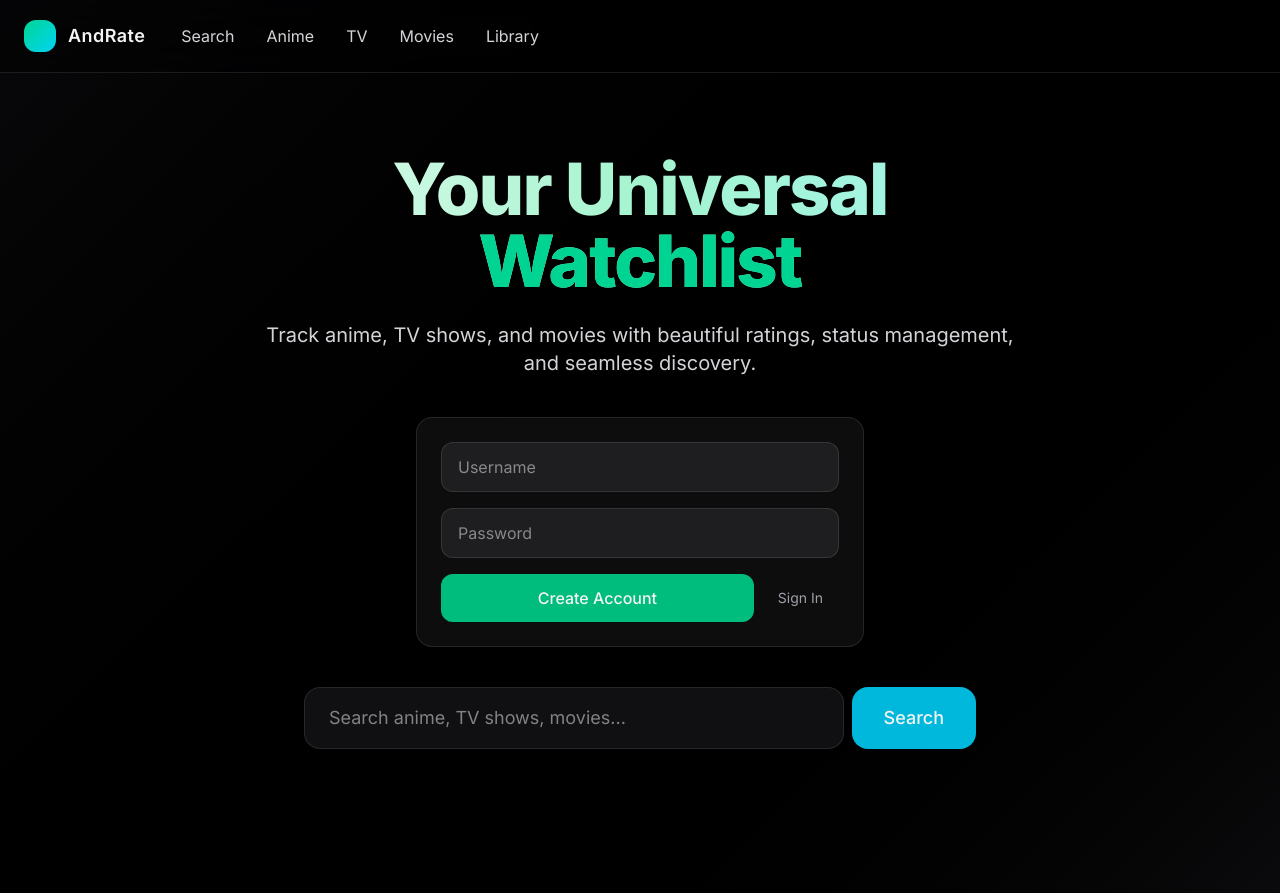
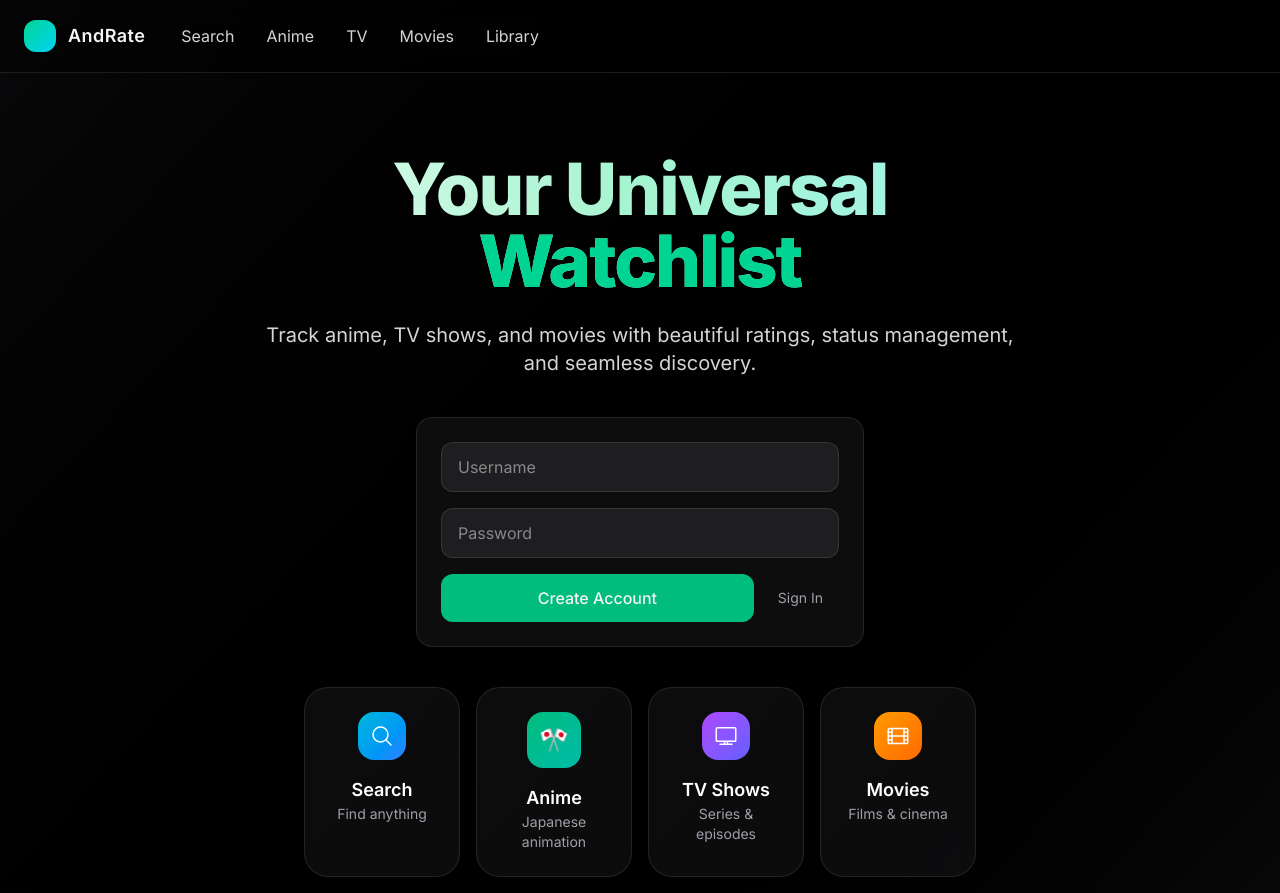
Before and after one commit to SetFodi/AndRate, a React (Vite) app in the folder ui/: page / in a window 1280 px wide. Shown: the top 893 px of the page. Built offline with nearby package versions, Linux system fonts and the light colour scheme.

Commit message:
fixed bugs

```diff
--- a/ui/src/App.tsx
+++ b/ui/src/App.tsx
@@ -3,6 +3,7 @@ import type { FormEvent } from 'react'
 import { useState } from 'react'
 import { invoke } from '@tauri-apps/api/core'
 import { StarIcon } from '@heroicons/react/24/solid'
+import { MagnifyingGlassIcon, FilmIcon, TvIcon } from '@heroicons/react/24/outline'
 import Header from './components/Header'
 import { useAuth } from './state/Auth'
 import { showToast } from './components/Toast'
@@ -12,10 +13,10 @@ function App() {
   const [authMode, setAuthMode] = useState<'login' | 'register'>('register')
   const [username, setUsername] = useState('')
   const [password, setPassword] = useState('')
-  const [q, setQ] = useState('')
-  const [anime, setAnime] = useState<any[]>([])
-  const [tv, setTv] = useState<any[]>([])
-  const [movie, setMovie] = useState<any[]>([])
+  // Recently added showcases (optional future use)
+  const [anime] = useState<any[]>([])
+  const [tv] = useState<any[]>([])
+  const [movie] = useState<any[]>([])
 
   async function handleAuth(e: FormEvent) {
     e.preventDefault()
@@ -56,20 +57,7 @@ function App() {
     }
   }
 
-  async function searchAll() {
-    try {
-      const [a, t, m] = await Promise.all([
-        invoke<any[]>('search_anime', { query: q }),
-        invoke<any[]>('search_tmdb', { kind: 'tv', query: q }),
-        invoke<any[]>('search_tmdb', { kind: 'movie', query: q }),
-      ])
-      setAnime(a)
-      setTv(t)
-      setMovie(m)
-    } catch (e) {
-      alert(String(e))
-    }
-  }
+  // Home no longer contains a global search bar; use /search page instead
 
   async function saveItem(item: any) {
     if (!user) {
@@ -173,19 +161,37 @@ function App() {
               transition={{ delay: 0.5, duration: 0.6 }}
               className="mt-10 max-w-2xl mx-auto"
             >
-              <div className="flex gap-2">
-                <input
-                  value={q}
-                  onChange={e=>setQ(e.target.value)}
-                  placeholder="Search anime, TV shows, movies..."
-                  className="flex-1 rounded-2xl bg-zinc-900/70 border border-white/10 px-6 py-4 text-lg focus:outline-none focus:ring-2 focus:ring-cyan-500"
-                />
-                <button
-                  onClick={searchAll}
-                  className="rounded-2xl px-8 py-4 bg-cyan-500 hover:bg-cyan-600 font-medium text-lg transition"
-                >
-                  Search
-                </button>
+              <div className="grid grid-cols-2 md:grid-cols-4 gap-4">
+                {[
+                  { href: '/search', icon: MagnifyingGlassIcon, title: 'Search', desc: 'Find anything', gradient: 'from-cyan-500 to-blue-500' },
+                  { href: '/anime', icon: MagnifyingGlassIcon, title: 'Anime', desc: 'Japanese animation', gradient: 'from-emerald-500 to-teal-500' },
+                  { href: '/tv', icon: TvIcon, title: 'TV Shows', desc: 'Series & episodes', gradient: 'from-purple-500 to-indigo-500' },
+                  { href: '/movies', icon: FilmIcon, title: 'Movies', desc: 'Films & cinema', gradient: 'from-amber-500 to-orange-500' }
+                ].map((item, idx) => (
+                  <motion.a
+                    key={item.title}
+                    href={item.href}
+                    whileHover={{ y: -4, scale: 1.02 }}
+                    whileTap={{ scale: 0.98 }}
+                    initial={{ opacity: 0, y: 20 }}
+                    animate={{ opacity: 1, y: 0 }}
+                    transition={{ delay: 0.6 + idx * 0.1, duration: 0.5 }}
+                    className="group relative rounded-3xl p-6 bg-gradient-to-br from-zinc-900/50 to-zinc-800/30 border border-white/10 hover:border-white/20 backdrop-blur-sm overflow-hidden transition-all duration-300"
+                  >
+                    <div className={`absolute inset-0 bg-gradient-to-br ${item.gradient} opacity-0 group-hover:opacity-10 transition-opacity duration-300`} />
+                    <div className="relative z-10">
+                      <div className={`inline-flex p-3 rounded-2xl bg-gradient-to-br ${item.gradient} mb-4 group-hover:scale-110 transition-transform duration-300`}>
+                        {item.title === 'Anime' ? (
+                          <span className="text-2xl">🎌</span>
+                        ) : (
+                          <item.icon className="size-6 text-white" />
+                        )}
+                      </div>
+                      <h3 className="text-lg font-semibold text-white group-hover:text-white transition-colors">{item.title}</h3>
+                      <p className="text-sm text-zinc-400 group-hover:text-zinc-300 transition-colors">{item.desc}</p>
+                    </div>
+                  </motion.a>
+                ))}
               </div>
             </motion.div>
           </div>
--- a/ui/src/components/PosterCard.tsx
+++ b/ui/src/components/PosterCard.tsx
@@ -6,7 +6,7 @@ import { showToast } from './Toast'
 import StarRating from './StarRating'
 
 type Props = {
-  item: { item_id: string; item_type: string; title: string; poster_url?: string | null }
+  item: { item_id: string; item_type: string; title: string; poster_url?: string | null, community_rating?: number | null, community_rating_count?: number | null }
   onClick?: () => void
 }
 
@@ -48,6 +48,11 @@ export default function PosterCard({ item, onClick }: Props) {
       ) : (
         <div className="aspect-[2/3] w-full bg-zinc-800" />
       )}
+      {item.community_rating != null && (
+        <div className="absolute top-2 left-2 z-20 px-2 py-1 rounded-full bg-amber-500/90 text-black text-xs font-bold">
+          ⭐ {item.community_rating.toFixed(1)}
+        </div>
+      )}
       <div className="p-3">
         <div className="text-sm font-medium line-clamp-2 min-h-10">{item.title}</div>
       </div>
--- a/ui/src/pages/BrowseNew.tsx
+++ b/ui/src/pages/BrowseNew.tsx
@@ -27,6 +27,17 @@ export default function Browse({ kind }: Props) {
   useEffect(() => {
     filterAndSortItems()
   }, [items, searchQuery, sortBy, minRating])
+
+  useEffect(() => {
+    if (searchQuery.trim().length > 2) {
+      const timeout = setTimeout(() => {
+        searchItems()
+      }, 300) // Debounce search
+      return () => clearTimeout(timeout)
+    } else if (searchQuery.trim().length === 0) {
+      load()
+    }
+  }, [searchQuery])
 
   async function load() {
     setIsLoading(true)
@@ -120,7 +131,7 @@ export default function Browse({ kind }: Props) {
             initial={{ opacity: 0, x: -20 }}
             animate={{ opacity: 1, x: 0 }}
             transition={{ duration: 0.4 }}
-            className="w-72 space-y-6 flex-shrink-0"
+            className="w-72 space-y-6 flex-shrink-0 relative z-20"
           >
             {/* Search */}
             <div className="glass rounded-2xl p-4">
@@ -128,29 +139,32 @@ export default function Browse({ kind }: Props) {
                 <MagnifyingGlassIcon className="size-4 text-zinc-400" />
                 <span className="text-sm font-medium">Search {info.title}</span>
               </div>
-              <div className="flex gap-2">
+              <div className="relative">
                 <input
                   type="text"
                   value={searchQuery}
                   onChange={(e) => setSearchQuery(e.target.value)}
                   placeholder={`Search ${info.title.toLowerCase()}...`}
-                  className="flex-1 rounded-lg bg-zinc-800/70 border border-white/10 px-3 py-2 text-sm focus:outline-none focus:ring-2 focus:ring-emerald-500"
-                  onKeyDown={(e) => e.key === 'Enter' && searchItems()}
+                  className="w-full rounded-lg bg-zinc-800/70 border border-white/10 px-3 py-2 text-sm focus:outline-none focus:ring-2 focus:ring-emerald-500 pr-8"
                 />
-                <button
-                  onClick={searchItems}
-                  className="px-3 py-2 rounded-lg bg-emerald-600 hover:bg-emerald-700 transition-colors text-sm"
-                >
-                  Search
-                </button>
+                {isLoading && searchQuery.length > 2 && (
+                  <div className="absolute right-3 top-1/2 transform -translate-y-1/2">
+                    <div className="animate-spin rounded-full h-4 w-4 border-b-2 border-emerald-400"></div>
+                  </div>
+                )}
               </div>
               {searchQuery && (
-                <button
-                  onClick={() => { setSearchQuery(''); load(); }}
-                  className="mt-2 text-xs text-zinc-400 hover:text-white transition-colors"
-                >
-                  Clear search
-                </button>
+                <div className="mt-2 flex items-center justify-between">
+                  <span className="text-xs text-zinc-500">
+                    {searchQuery.length <= 2 ? 'Type 3+ characters to search' : `Searching for "${searchQuery}"`}
+                  </span>
+                  <button
+                    onClick={() => { setSearchQuery(''); }}
+                    className="text-xs text-zinc-400 hover:text-white transition-colors"
+                  >
+                    Clear
+                  </button>
+                </div>
               )}
             </div>
 
@@ -269,7 +283,7 @@ export default function Browse({ kind }: Props) {
               <motion.div
                 initial={{ opacity: 0 }}
                 animate={{ opacity: 1 }}
-                className="grid grid-cols-2 sm:grid-cols-3 md:grid-cols-4 lg:grid-cols-5 gap-4"
+                className="relative z-0 grid grid-cols-2 sm:grid-cols-3 md:grid-cols-4 lg:grid-cols-5 gap-4"
               >
                 {filteredItems.map((item: any) => (
                   <div key={`${item.item_id}-${item.item_type}`} className="relative">
@@ -277,12 +291,6 @@ export default function Browse({ kind }: Props) {
                       item={item}
                       onClick={() => navigate(`/detail/${item.item_type}/${item.item_id}`)}
                     />
-                    {/* Community Rating Badge */}
-                    {item.community_rating && (
-                      <div className="absolute top-2 left-2 px-2 py-1 rounded-full bg-amber-500/90 text-black text-xs font-bold">
-                        ⭐ {item.community_rating.toFixed(1)}
-                      </div>
-                    )}
                   </div>
                 ))}
               </motion.div>
```
Also changed, not shown: 1 other file (tests, documents, lock files or other folders).
